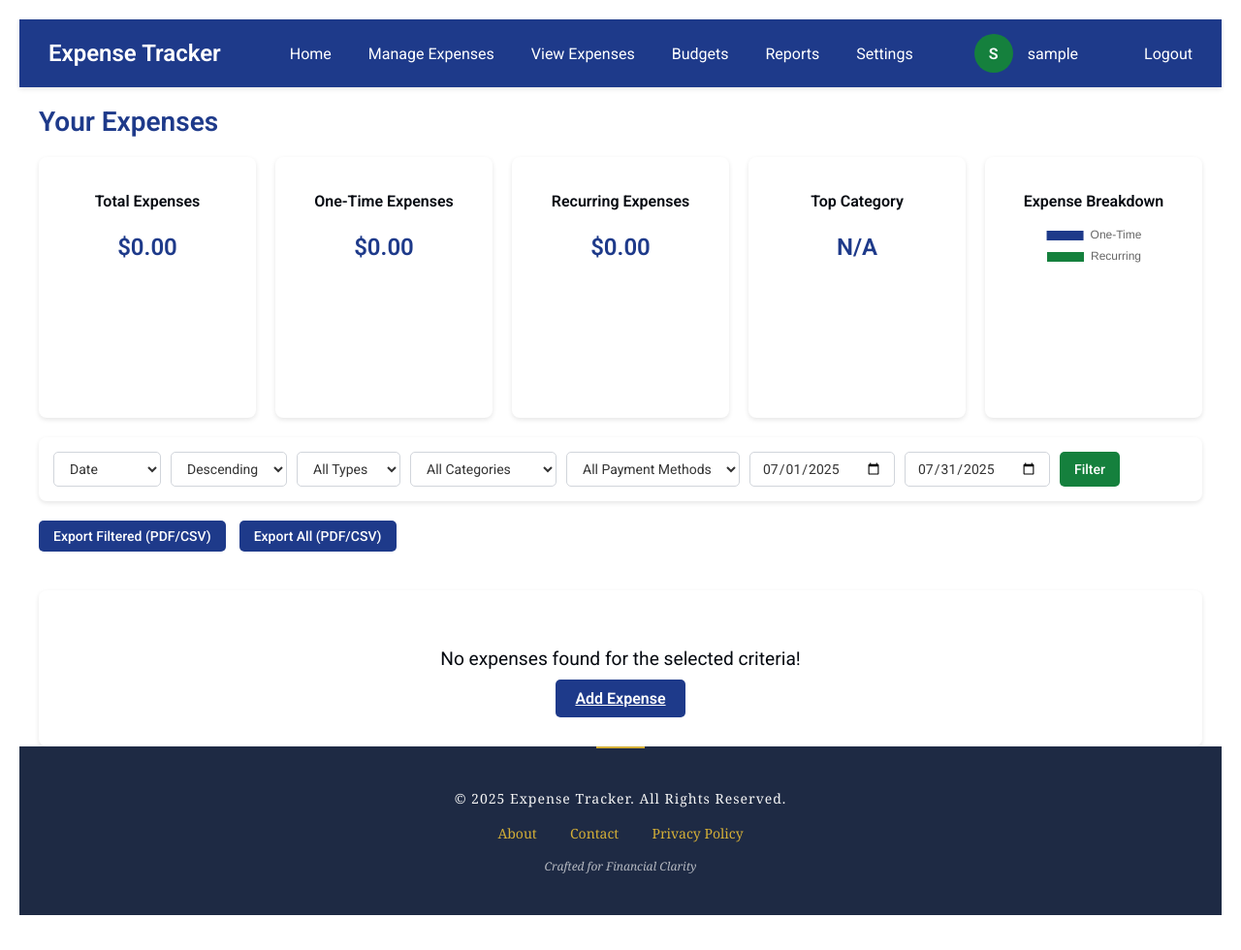
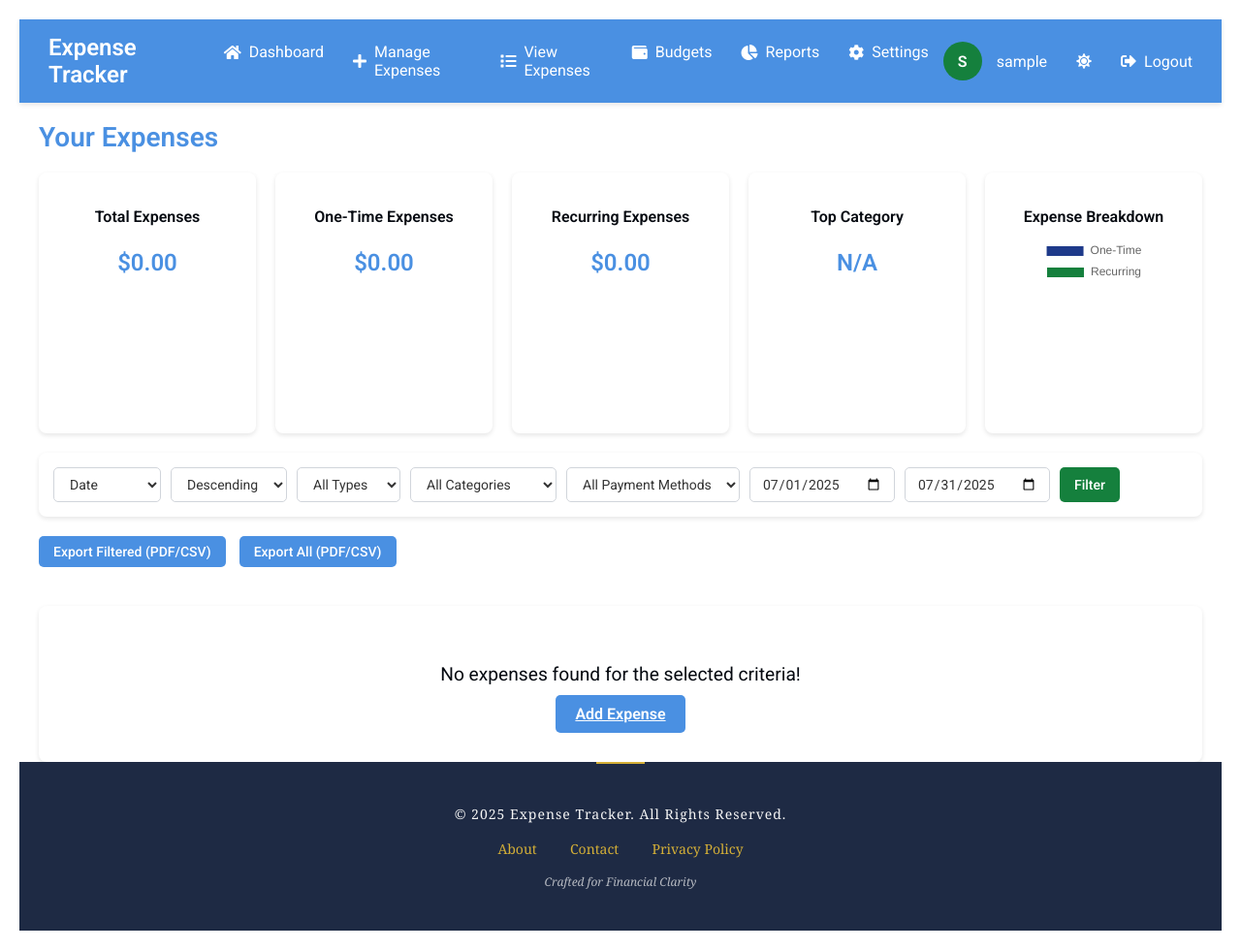
Before and after one commit to hesnyandoro/PennyPulse, a PHP site: page /view_expenses.php in a window 1280 px wide. Shown: the whole page at 97% size. Before the commit the page ends 944 px from the top, so only its background shows below. Run offline with PHP 8.4, Linux system fonts and the light colour scheme; the visitor is signed in with stand-in values (Sample User, id 1); tables that the repository leaves empty or names only in its code hold one stand-in row (values such as "Sample post"); some libraries are stand-ins or nearby versions.

Commit message:
Refactor view_expenses.php: update primary color for improved aesthetics and enhance navigation link text for clarity

```diff
--- a/view_expenses.php
+++ b/view_expenses.php
@@ -226,12 +226,13 @@ $payment_methods = $conn->query("SELECT DISTINCT payment_method FROM expenses WH
     <meta charset="UTF-8">
     <meta name="viewport" content="width=device-width, initial-scale=1.0">
     <title>View Expenses - Expense Tracker</title>
+    <link rel="stylesheet" href="https://cdnjs.cloudflare.com/ajax/libs/font-awesome/5.15.4/css/all.min.css">
     <link href="https://fonts.googleapis.com/css2?family=Roboto:wght@400;500;600&display=swap" rel="stylesheet">
     <link rel="stylesheet" href="css/styles.css">
     <script src="https://cdn.jsdelivr.net/npm/chart.js@4.4.0/dist/chart.umd.min.js"></script>
     <style>
         :root {
-            --primary: #1E3A8A;
+            --primary: #4A90E2;
             --secondary: #15803d;
             --neutral: #FFFFFF;
             --neutral-accent: rgb(5, 9, 16);
@@ -532,7 +533,7 @@ $payment_methods = $conn->query("SELECT DISTINCT payment_method FROM expenses WH
     <nav class="navbar">
         <div class="logo">Expense Tracker</div>
         <ul class="nav-links">
-            <li><a href="dashboard.php"><i class="fas fa-home"></i> Home</a></li>
+            <li><a href="dashboard.php"><i class="fas fa-home"></i> Dashboard</a></li>
             <li><a href="add_expense.php"><i class="fas fa-plus"></i> Manage Expenses</a></li>
             <li><a href="view_expenses.php"><i class="fas fa-list"></i> View Expenses</a></li>
             <li><a href="set_budget.php"><i class="fas fa-wallet"></i> Budgets</a></li>
```
